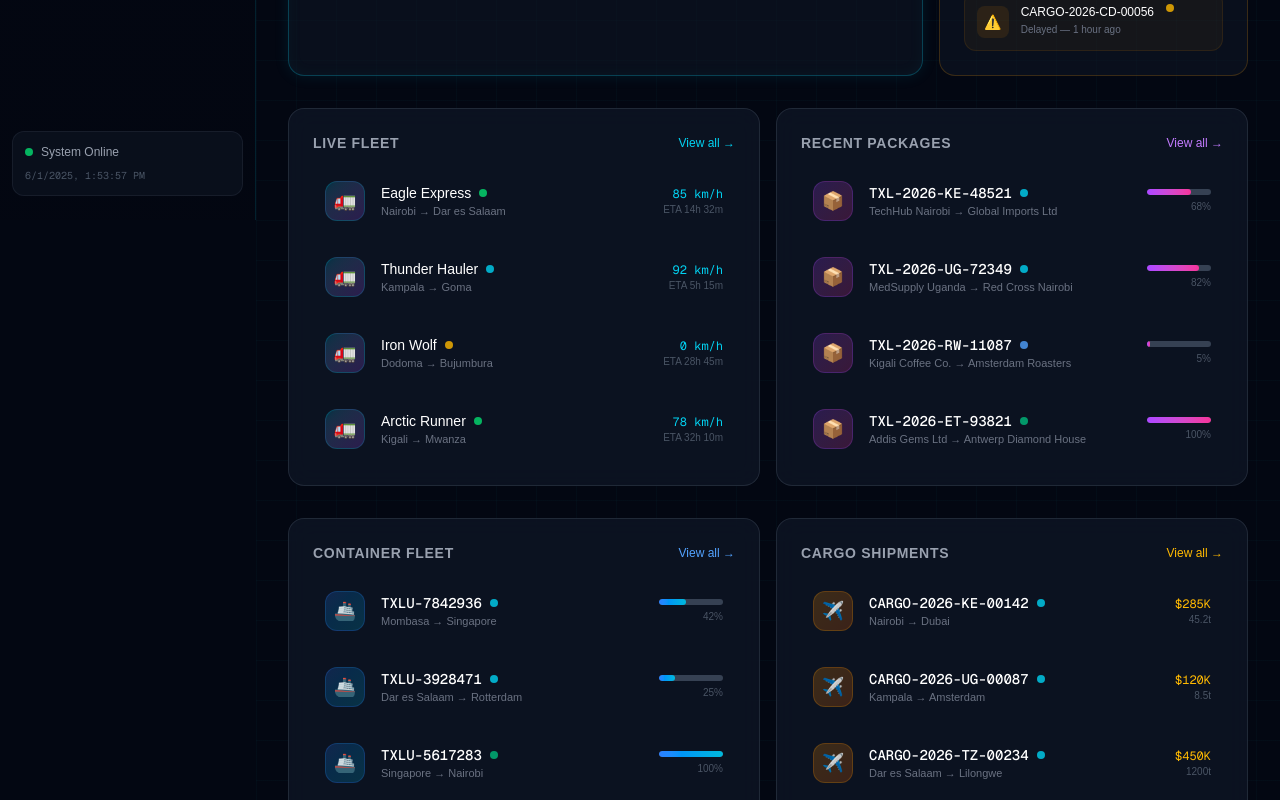
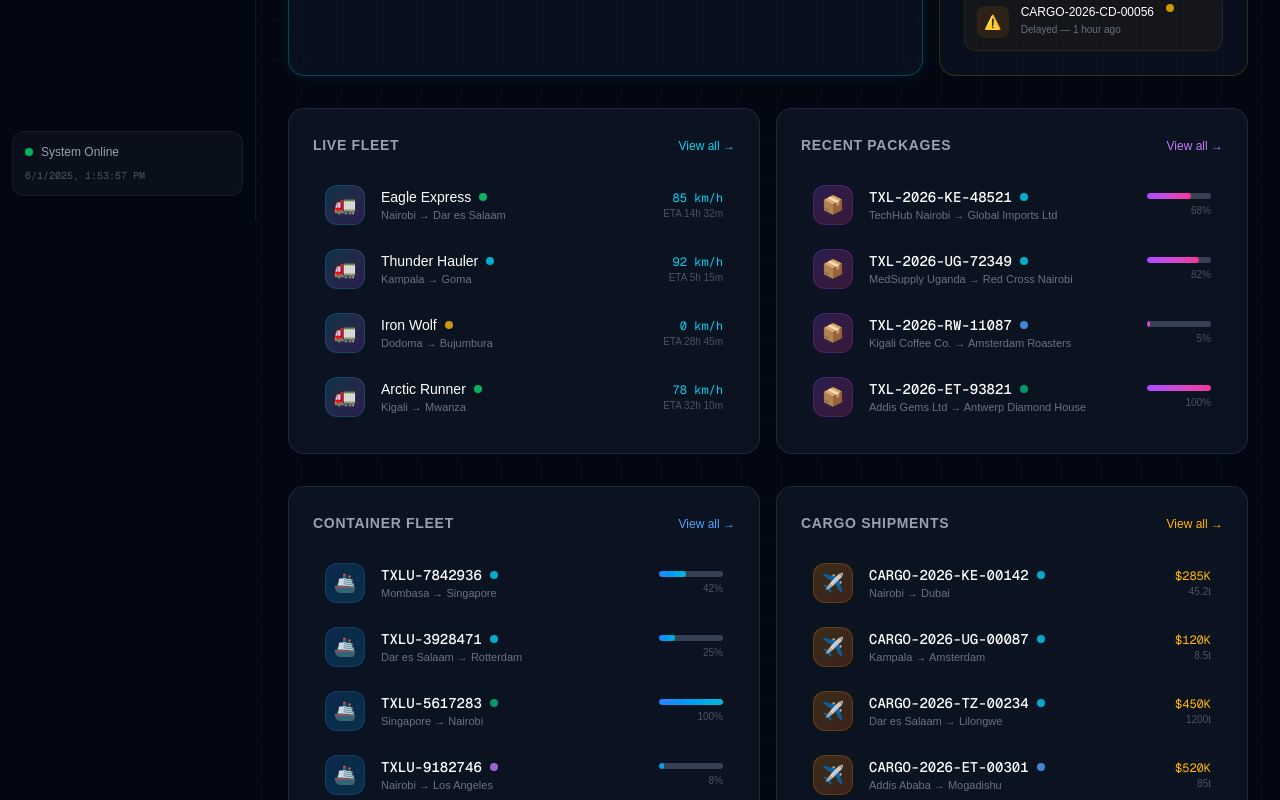
Before and after one commit to Tibrahi/Txlogic, a Next.js app: page / in a window 1280 px wide. Shown: the part 580-1380 px from the top of the page. Built offline with nearby package versions, Linux system fonts and the light colour scheme.

Commit message:
System Refined

```diff
--- a/app/components/NavLink.tsx
+++ b/app/components/NavLink.tsx
@@ -1,11 +1,11 @@
 import Link from 'next/link';
 
 // Next.js 9.x Link types don't include children, but React.PropsWithChildren handles it
-export default function NavLink({ href, children, className }: { href: string; children: React.ReactNode; className?: string }) {
+export default function NavLink({ href, children, className, style }: { href: string; children: React.ReactNode; className?: string; style?: React.CSSProperties }) {
   return (
     // @ts-ignore - Next.js 9.x Link supports children but the types are incomplete
     <Link href={href}>
-      <a className={className}>{children}</a>
+      <a className={className} style={style}>{children}</a>
     </Link>
   );
 }
--- a/app/components/PageHeader.tsx
+++ b/app/components/PageHeader.tsx
@@ -1,4 +1,4 @@
-import Link from 'next/link';
+import NavLink from './NavLink';
 
 interface PageHeaderProps {
   title: string;
@@ -16,11 +16,9 @@ export default function PageHeader({ title, subtitle, breadcrumbs, actions }: Pa
             <span key={i} className="flex items-center gap-2">
               {i > 0 && <span className="text-xs text-gray-600">/</span>}
               {crumb.href ? (
-                <Link href={crumb.href}>
-                  <a className={`text-xs text-gray-500 hover:text-cyan-400 transition-colors`}>
-                    {crumb.label}
-                  </a>
-                </Link>
+                <NavLink href={crumb.href} className="text-xs text-gray-500 hover:text-cyan-400 transition-colors">
+                  {crumb.label}
+                </NavLink>
               ) : (
                 <span className="text-xs text-gray-300">{crumb.label}</span>
               )}
--- a/app/page.tsx
+++ b/app/page.tsx
@@ -1,9 +1,9 @@
 'use client';
 
 import { useState, useEffect } from 'react';
-import Link from 'next/link';
 import { mockTrucks, mockPackages, mockContainers, mockCargo } from '@/lib/data';
 import StatusDot from '@/app/components/StatusDot';
+import NavLink from '@/app/components/NavLink';
 import { getEntityName, formatCurrency } from '@/lib/utils';
 
 function AnimatedCounter({ target, duration = 2 }: { target: number; duration?: number }) {
@@ -69,8 +69,7 @@ export default function Dashboard() {
       {/* Hero Stats */}
       <div className="grid grid-cols-2 lg:grid-cols-4 gap-4 mb-8 stagger-children">
         {heroStats.map((stat) => (
-          <Link href={stat.href} key={stat.label}>
-            <a className={`block animate-slide-up group relative p-5 rounded-2xl bg-gradient-to-br ${stat.color} border ${stat.borderColor} hover:scale-[1.02] transition-all duration-300 cursor-pointer hover:shadow-[0_0_30px_rgba(6,182,212,0.1)]`}>
+          <NavLink href={stat.href} key={stat.label} className={`block animate-slide-up group relative p-5 rounded-2xl bg-gradient-to-br ${stat.color} border ${stat.borderColor} hover:scale-[1.02] transition-all duration-300 cursor-pointer hover:shadow-[0_0_30px_rgba(6,182,212,0.1)]`}>
             <div className="text-2xl mb-2 group-hover:animate-float">{stat.icon}</div>
             <div className="text-3xl font-bold text-white mb-1">
               <AnimatedCounter target={stat.value} />
@@ -79,8 +78,7 @@ export default function Dashboard() {
             <div className="absolute top-3 right-3 opacity-0 group-hover:opacity-100 transition-opacity">
               <svg className="w-4 h-4 text-gray-500" fill="none" viewBox="0 0 24 24" stroke="currentColor"><path strokeLinecap="round" strokeLinejoin="round" strokeWidth={2} d="M9 5l7 7-7 7" /></svg>
             </div>
-            </a>
-          </Link>
+          </NavLink>
         ))}
       </div>
 
@@ -140,14 +138,11 @@ export default function Dashboard() {
         <div className="p-6 rounded-2xl glass animate-slide-up" style={{ animationDelay: '0.5s' }}>
           <div className="flex items-center justify-between mb-4">
             <h3 className="text-sm font-semibold text-gray-400 uppercase tracking-wider">Live Fleet</h3>
-            <Link href="/trucks">
-              <a className="text-xs text-cyan-400 hover:text-cyan-300 transition-colors">View all →</a>
-            </Link>
+            <NavLink href="/trucks" className="text-xs text-cyan-400 hover:text-cyan-300 transition-colors">View all →</NavLink>
           </div>
           <div className="space-y-3">
             {mockTrucks.slice(0, 4).map((truck, i) => (
-              <Link key={truck.id} href="/trucks">
-                <a className="flex items-center gap-4 p-3 rounded-xl hover:bg-white/5 transition-all duration-300 group" style={{ animationDelay: `${0.6 + i * 0.1}s` }}>
+              <NavLink key={truck.id} href="/trucks" className="flex items-center gap-4 p-3 rounded-xl hover:bg-white/5 transition-all duration-300 group" style={{ animationDelay: `${0.6 + i * 0.1}s` }}>
                   <div className="w-10 h-10 rounded-xl bg-gradient-to-br from-cyan-500/20 to-purple-500/20 border border-cyan-500/20 flex items-center justify-center text-lg group-hover:animate-float">
                     🚛
                   </div>
@@ -162,8 +157,7 @@ export default function Dashboard() {
                     <div className="text-xs font-mono text-cyan-400">{truck.speed} km/h</div>
                     <div className="text-[10px] text-gray-600">ETA {truck.ETA}</div>
                   </div>
-                </a>
-              </Link>
+                </NavLink>
             ))}
           </div>
         </div>
@@ -172,14 +166,11 @@ export default function Dashboard() {
         <div className="p-6 rounded-2xl glass animate-slide-up" style={{ animationDelay: '0.6s' }}>
           <div className="flex items-center justify-between mb-4">
             <h3 className="text-sm font-semibold text-gray-400 uppercase tracking-wider">Recent Packages</h3>
-            <Link href="/packages">
-              <a className="text-xs text-purple-400 hover:text-purple-300 transition-colors">View all →</a>
-            </Link>
+            <NavLink href="/packages" className="text-xs text-purple-400 hover:text-purple-300 transition-colors">View all →</NavLink>
           </div>
           <div className="space-y-3">
             {mockPackages.slice(0, 4).map((pkg, i) => (
-              <Link key={pkg.id} href="/packages">
-                <a className="flex items-center gap-4 p-3 rounded-xl hover:bg-white/5 transition-all duration-300 group" style={{ animationDelay: `${0.7 + i * 0.1}s` }}>
+              <NavLink key={pkg.id} href="/packages" className="flex items-center gap-4 p-3 rounded-xl hover:bg-white/5 transition-all duration-300 group" style={{ animationDelay: `${0.7 + i * 0.1}s` }}>
                   <div className="w-10 h-10 rounded-xl bg-gradient-to-br from-purple-500/20 to-pink-500/20 border border-purple-500/20 flex items-center justify-center text-lg group-hover:animate-float">
                     📦
                   </div>
@@ -199,8 +190,7 @@ export default function Dashboard() {
                     </div>
                     <div className="text-[10px] text-gray-600 mt-1">{pkg.progress}%</div>
                   </div>
-                </a>
-              </Link>
+                </NavLink>
             ))}
           </div>
         </div>
@@ -212,14 +202,11 @@ export default function Dashboard() {
         <div className="p-6 rounded-2xl glass animate-slide-up" style={{ animationDelay: '0.7s' }}>
           <div className="flex items-center justify-between mb-4">
             <h3 className="text-sm font-semibold text-gray-400 uppercase tracking-wider">Container Fleet</h3>
-            <Link href="/containers">
-              <a className="text-xs text-blue-400 hover:text-blue-300 transition-colors">View all →</a>
-            </Link>
+            <NavLink href="/containers" className="text-xs text-blue-400 hover:text-blue-300 transition-colors">View all →</NavLink>
           </div>
           <div className="space-y-3">
             {mockContainers.slice(0, 4).map((cnt, i) => (
-              <Link key={cnt.id} href="/containers">
-                <a className="flex items-center gap-4 p-3 rounded-xl hover:bg-white/5 transition-all duration-300 group" style={{ animationDelay: `${0.8 + i * 0.1}s` }}>
+              <NavLink key={cnt.id} href="/containers" className="flex items-center gap-4 p-3 rounded-xl hover:bg-white/5 transition-all duration-300 group" style={{ animationDelay: `${0.8 + i * 0.1}s` }}>
                   <div className="w-10 h-10 rounded-xl bg-gradient-to-br from-blue-500/20 to-cyan-500/20 border border-blue-500/20 flex items-center justify-center text-lg group-hover:animate-float">
                     🚢
                   </div>
@@ -239,8 +226,7 @@ export default function Dashboard() {
                     </div>
                     <div className="text-[10px] text-gray-600 mt-1">{cnt.progress}%</div>
                   </div>
-                </a>
-              </Link>
+                </NavLink>
             ))}
           </div>
         </div>
@@ -249,14 +235,11 @@ export default function Dashboard() {
         <div className="p-6 rounded-2xl glass animate-slide-up" style={{ animationDelay: '0.8s' }}>
           <div className="flex items-center justify-between mb-4">
             <h3 className="text-sm font-semibold text-gray-400 uppercase tracking-wider">Cargo Shipments</h3>
-            <Link href="/cargo">
-              <a className="text-xs text-amber-400 hover:text-amber-300 transition-colors">View all →</a>
-            </Link>
+            <NavLink href="/cargo" className="text-xs text-amber-400 hover:text-amber-300 transition-colors">View all →</NavLink>
           </div>
           <div className="space-y-3">
             {mockCargo.slice(0, 4).map((crg, i) => (
-              <Link key={crg.id} href="/cargo">
-                <a className="flex items-center gap-4 p-3 rounded-xl hover:bg-white/5 transition-all duration-300 group" style={{ animationDelay: `${0.9 + i * 0.1}s` }}>
+              <NavLink key={crg.id} href="/cargo" className="flex items-center gap-4 p-3 rounded-xl hover:bg-white/5 transition-all duration-300 group" style={{ animationDelay: `${0.9 + i * 0.1}s` }}>
                   <div className="w-10 h-10 rounded-xl bg-gradient-to-br from-amber-500/20 to-orange-500/20 border border-amber-500/20 flex items-center justify-center text-lg group-hover:animate-float">
                     ✈️
                   </div>
@@ -271,8 +254,7 @@ export default function Dashboard() {
                     <div className="text-xs font-mono text-amber-400">{formatCurrency(crg.value)}</div>
                     <div className="text-[10px] text-gray-600">{crg.weight}t</div>
                   </div>
-                </a>
-              </Link>
+                </NavLink>
             ))}
           </div>
         </div>
--- a/next.config.js
+++ /dev/null
@@ -1,6 +0,0 @@
-/** @type {import('next').NextConfig} */
-const nextConfig = {
-  /* config options here */
-};
-
-module.exports = nextConfig;
```
Also changed, not shown: app/tracking/page.tsx (+8 -8 lines), package.json (+5 -5 lines), next.config.ts (added), 1 other file (tests, documents, lock files or other folders). Lines whose indentation alone changed are shown as unchanged.
